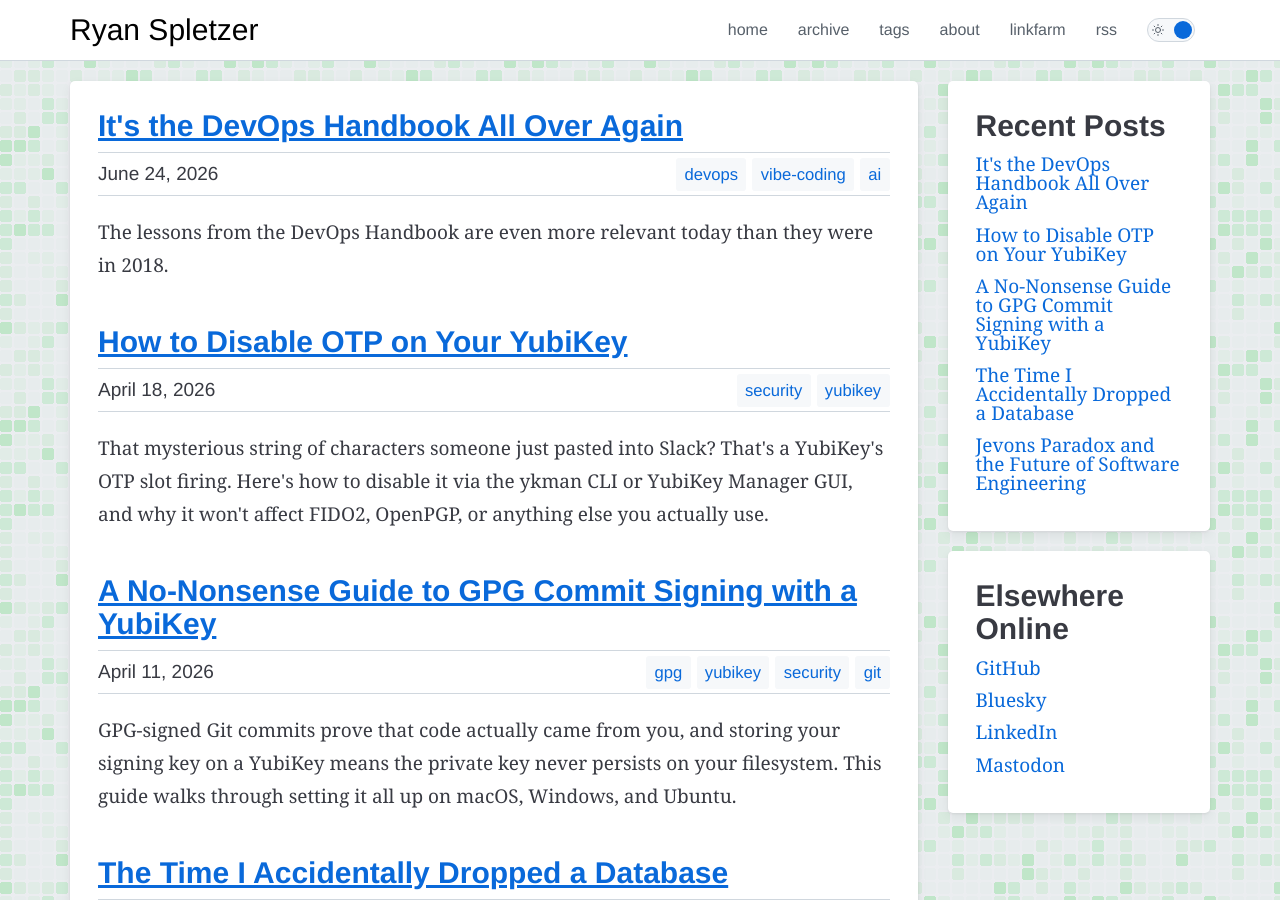
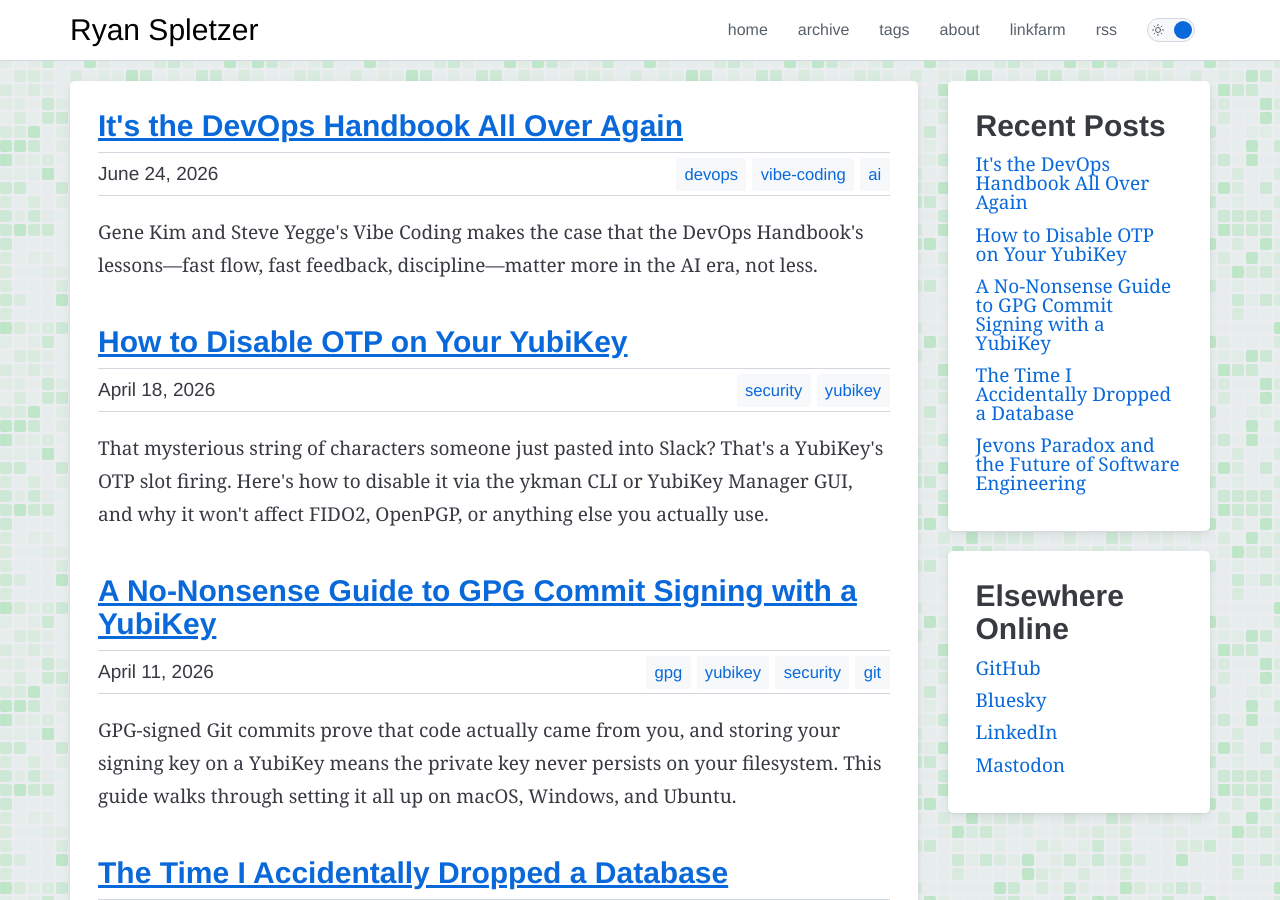
Before and after one commit to ryanspletzer/ryanspletzer.github.io, a Jekyll site: the page built from index.html, in a window 1280 px wide and 900 px high. Built offline with Jekyll 4.4.1, drawn with Linux system fonts in a browser that asks for light colours; part of the change alters nothing that is shown.

Commit message:
Tie in CFO section and add the difficulty/leadership beat
- Bridge the S2->S3 seam: cost now enters as "another bill coming due"
  off the crash theme instead of a cold pivot
- Name the right-sizing throughline so model selection reads as the same
  discipline as knowing which mode you're in
- Add an S4 passage on the real investment and leadership buy-in these
  practices take, supplying the why behind Gergely's individual-up/
  team-flat line
- Rewrite the description to carry the AI/vibe-coding hook
- Fix "stragegic" typo

Co-Authored-By: Claude Opus 4.8 <noreply@anthropic.com>

```diff
--- a/_posts/2026-06-24-its-the-devops-handbook-all-over-again.md
+++ b/_posts/2026-06-24-its-the-devops-handbook-all-over-again.md
@@ -3,7 +3,9 @@ layout: post
 title: It's the DevOps Handbook All Over Again
 date: 2026-06-24 00:00:00
 description: >
-  The lessons from the DevOps Handbook are even more relevant today than they were in 2018.
+  Gene Kim and Steve Yegge's Vibe Coding makes the case
+  that the DevOps Handbook's lessons—fast flow, fast feedback, discipline—matter
+  more in the AI era, not less.
 tags:
  - devops
  - vibe-coding
@@ -171,8 +173,12 @@ They get caught in production.[^if-they-have-help]
 
 ## The CFO Is Side-Eyeing Your Tokens 👀
 
-Something else has shifted in the last few months
-since *Vibe Coding* was published.
+Production incidents are one kind of expensive.
+There's another bill coming due,
+and it's the literal one.
+
+This shift is recent,
+landing in the months since *Vibe Coding* was published.
 Finance departments up until now have been much like the Ents of Fangorn[^ents-of-fangorn]:
 slow to wake,
 slow to rouse,
@@ -209,6 +215,9 @@ drafting a quick email,
 wiring up some glue code.[^model-selection]
 These don't need the heaviest model available; they need a fast, cheap one
 that you can iterate on quickly within tight feedback loops.
+It's the same judgment as knowing which mode you're in:
+the discipline that tells you when a prototype has graduated and earned real tests
+is the discipline that tells you when a task has earned the bigger model.
 
 In many ways, token efficiency *is* the ROI story.
 I wish we could say it's as simple as an instrumentation problem,
@@ -265,6 +274,17 @@ The missing ingredient is the feedback infrastructure:
 tests that run on every commit (or perhaps even every file save operation),
 CI that catches regressions before they hit main,
 observability so you know when something breaks in the dark.
+
+None of this is free.
+A single engineer can pick up the tools and feel faster almost overnight.
+Building the feedback infrastructure that makes the *team* faster is a different kind of work—slower,
+less glamorous,
+and impossible to do alone.
+It takes a real investment of time and energy,
+and leadership willing to protect that time when the pressure is to just ship.
+That asymmetry is the gap behind Gergely's line:
+the individual gains are cheap,
+and the team gains are expensive.
 
 *The DevOps Handbook* said this years ago.
 *Vibe Coding* says it again for the AI era.
@@ -406,7 +426,7 @@ and it's the lesson now.
     but in the macro sense I think you can measure it in the more oblique way
     that we're used to measuring strategic goals and KPIs and OKRs and outcomes, etc.
     Though I'd caveat even that:
-    the cadence we run these stragegic planning cycles on
+    the cadence we run these strategic planning cycles on
     often feels too antiquated and long-horizon for the pace technology moves at now.
     Some plans still make sense, like quarterly or annual sales targets,
     but I've watched plenty of KPIs and OKRs go irrelevant inside of six weeks
```
